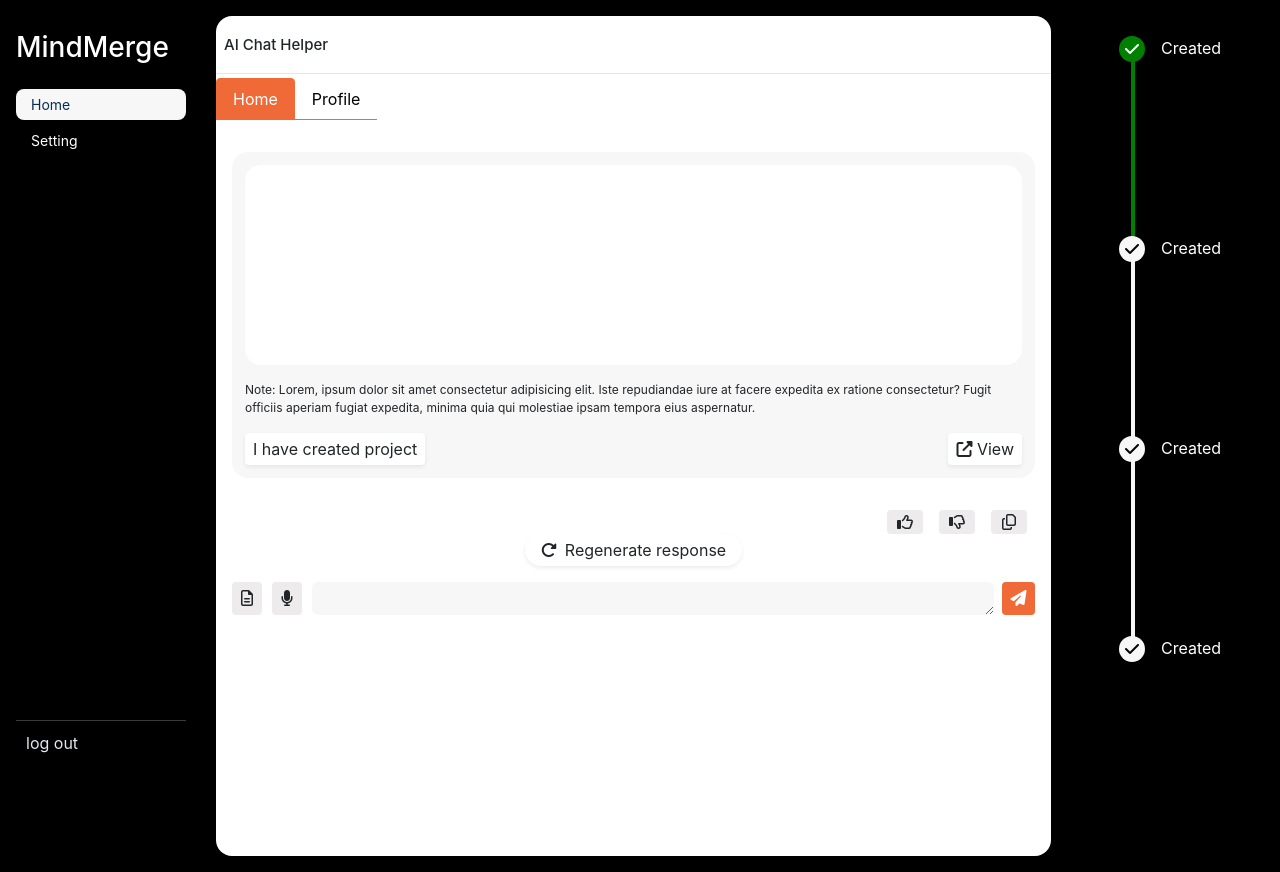
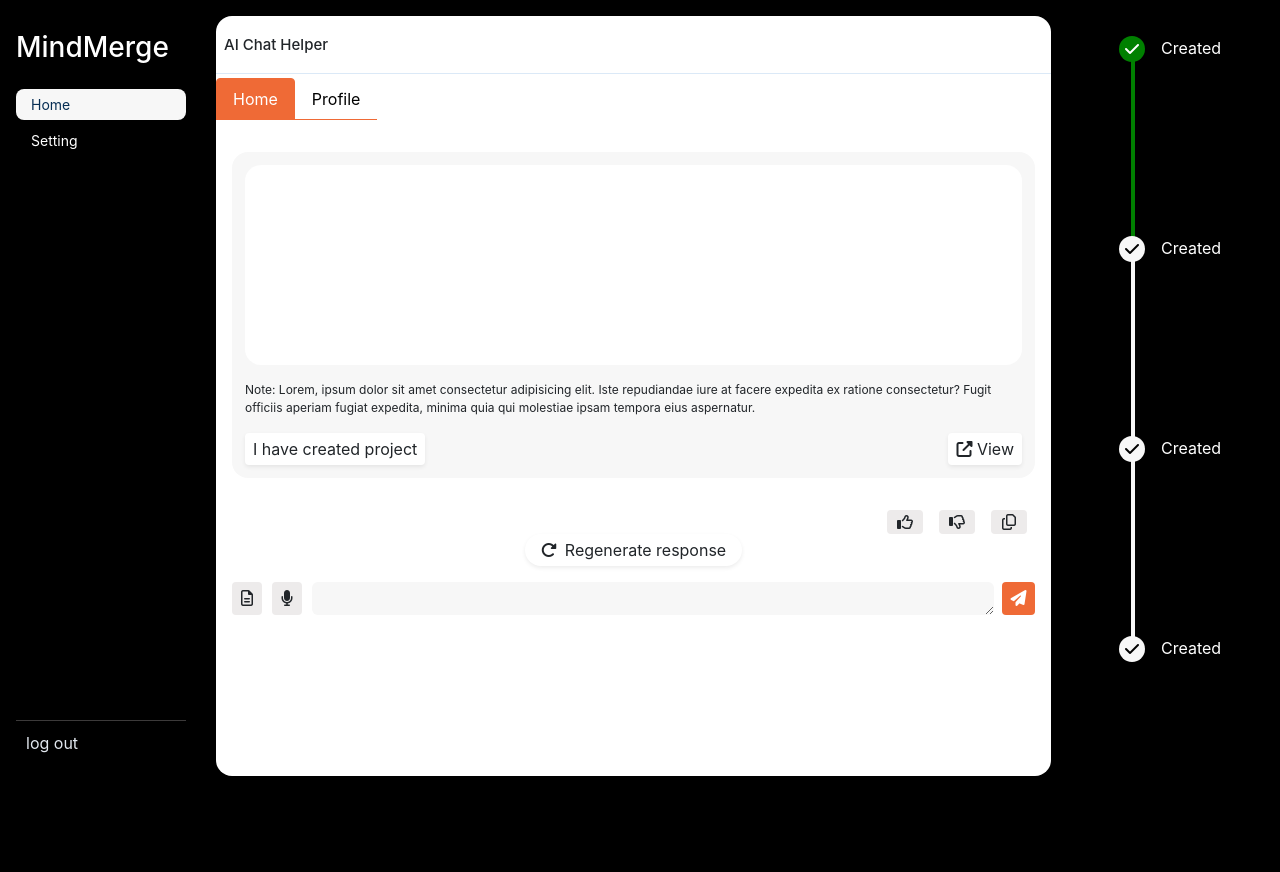
Before and after one commit to HarishBhabhar/Ctrl-Alt-Elite, an Angular app: page / in a window 1280 px wide. Built offline with nearby package versions, Linux system fonts and the light colour scheme.

Commit message:
chat bot chnages

```diff
--- a/src/app/components/chatbot-ui/chatbot-ui.component.html
+++ b/src/app/components/chatbot-ui/chatbot-ui.component.html
@@ -13,7 +13,7 @@
 
         </div>
         <div class="col">
-            <div class="border-rounded bg-white h-100">
+            <div class="border-rounded bg-white h-95">
                 <header class="py-3 px-2 mb-1">
                     <span class="title">AI Chat Helper</span>
                 </header>
@@ -84,7 +84,7 @@ preview tab
                     </div>
                 </div>
 
-                    <textarea></textarea>
+                    <textarea ></textarea>
                     <button type="submit" class="button btn submit ml-2"><i class="fa-solid fa-paper-plane"></i></button>
                 </div>
             </div>
--- a/src/app/components/chatbot-ui/chatbot-ui.component.less
+++ b/src/app/components/chatbot-ui/chatbot-ui.component.less
@@ -1,7 +1,9 @@
 .bg-dark {
     background-color: #000 !important;
 }
-
+.h-95{
+    height: 95vh;
+}
 .left-sidebar {
     width: 200px;
     position: relative;
```
